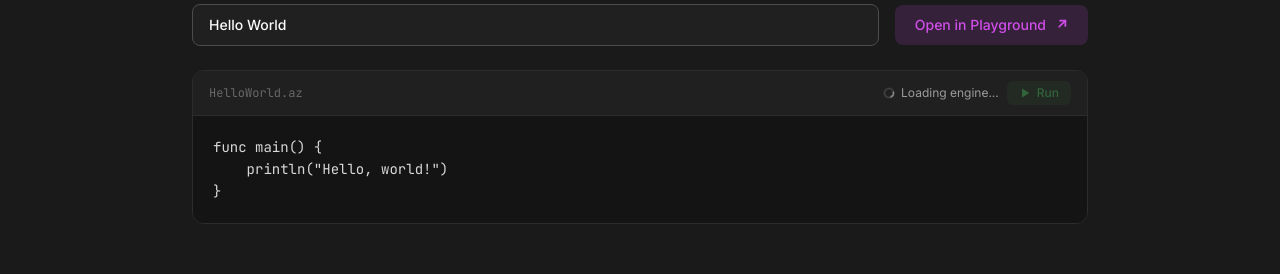
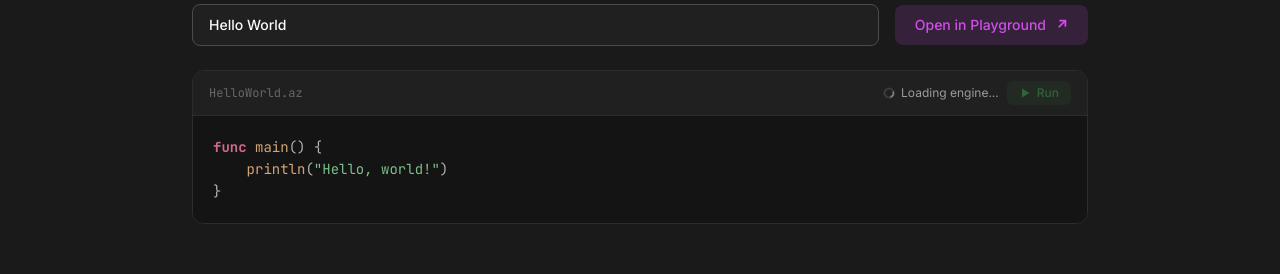
Before and after one commit to azora-tech/azora-lang-website, a React (Vite) app: page / in a window 1280 px wide. Shown: the part 2289-2563 px from the top of the page. Built offline with nearby package versions, Linux system fonts and the light colour scheme.

Commit message:
Fix examples

```diff
--- a/src/components/CodeShowcase.jsx
+++ b/src/components/CodeShowcase.jsx
@@ -1,46 +1,27 @@
-import { useState, useMemo, useEffect } from 'react'
-import { PrismLight as SyntaxHighlighter } from 'react-syntax-highlighter'
-import azoraPrism from '../data/azora-prism'
+import { useState, useMemo } from 'react'
+import Prism from 'prismjs'
+import azoraDef from '../data/azora-prism'
 import { codeExamples } from '../data/codeExamples'
 
-SyntaxHighlighter.registerLanguage('azora', azoraPrism)
+azoraDef(Prism)
 
-export const darkTheme = {
-  'code[class*="language-"]': {
-    color: '#D9D9D9',
-    fontFamily: "'JetBrains Mono', 'Fira Code', 'Cascadia Code', Consolas, monospace",
-    fontSize: '0.875rem',
-    lineHeight: '1.6',
-  },
-  'pre[class*="language-"]': {
-    color: '#D9D9D9',
-    background: '#141414',
-    fontFamily: "'JetBrains Mono', 'Fira Code', 'Cascadia Code', Consolas, monospace",
-    fontSize: '0.875rem',
-    lineHeight: '1.6',
-    padding: '1.25rem',
-    margin: '0',
-    overflow: 'auto',
-    borderRadius: '0',
-  },
-  keyword: { color: '#D16B8E', fontWeight: 'bold' },
-  boolean: { color: '#D16B8E', fontWeight: 'bold' },
-  'class-name': { color: '#5FA89F' },
-  builtin: { color: '#D4A574' },
-  function: { color: '#D4A574' },
-  string: { color: '#7DBF8A' },
-  number: { color: '#ECECEC' },
-  'doc-comment': { color: '#6B9F77', fontStyle: 'italic' },
-  'doc-tag': { color: '#5BA3D0', fontWeight: 'bold' },
-  'doc-param-name': { color: '#D9D9D9' },
-  comment: { color: '#676767', fontStyle: 'italic' },
-  annotation: { color: '#E6C96B' },
-  variable: { color: '#B06FA8', fontStyle: 'italic' },
-  interpolation: { color: '#D9D9D9' },
-  'interpolation-punctuation': { color: '#E6C96B' },
-  operator: { color: '#B2B3B3' },
-  punctuation: { color: '#B2B3B3' },
-}
+const tokenCSS = `
+.az-showcase .token.keyword { color: #D16B8E; font-weight: bold; }
+.az-showcase .token.boolean, .az-showcase .token.null-literal { color: #D16B8E; font-weight: bold; }
+.az-showcase .token.class-name, .az-showcase .token.type-keyword, .az-showcase .token.type-name { color: #5FA89F; }
+.az-showcase .token.builtin, .az-showcase .token.builtin-fn, .az-showcase .token.function { color: #D4A574; }
+.az-showcase .token.string { color: #7DBF8A; }
+.az-showcase .token.number { color: #ECECEC; }
+.az-showcase .token.comment { color: #676767; font-style: italic; }
+.az-showcase .token.doc-comment { color: #6B9F77; font-style: italic; }
+.az-showcase .token.doc-tag { color: #5BA3D0; font-weight: bold; }
+.az-showcase .token.annotation, .az-showcase .token.decorator { color: #E6C96B; }
+.az-showcase .token.variable, .az-showcase .token.preprocessor { color: #B06FA8; font-style: italic; }
+.az-showcase .token.interpolation { color: #D9D9D9; }
+.az-showcase .token.interpolation-punctuation { color: #E6C96B; }
+.az-showcase .token.operator { color: #B2B3B3; }
+.az-showcase .token.punctuation { color: #B2B3B3; }
+`
 
 const PlayIcon = () => (
   <svg width="12" height="12" viewBox="0 0 16 16" fill="currentColor">
@@ -67,17 +48,18 @@ function detectCapabilities(code) {
   return { hasMain, hasTests }
 }
 
+function highlightCode(code) {
+  return Prism.highlight(code, Prism.languages.azora, 'azora')
+}
+
 export default function CodeShowcase({ engine }) {
   const [selected, setSelected] = useState(0)
   const [output, setOutput] = useState(null)
   const [runningMode, setRunningMode] = useState(null)
-  const [mounted, setMounted] = useState(false)
   const example = codeExamples[selected]
 
-  // Force a re-render after mount so PrismLight applies theme correctly
-  useEffect(() => { setMounted(true) }, [])
-
   const { hasMain, hasTests } = useMemo(() => detectCapabilities(example.code), [example.code])
+  const highlighted = useMemo(() => highlightCode(example.code), [example.code])
   const running = runningMode !== null
 
   function handleSelect(i) {
@@ -105,6 +87,7 @@ export default function CodeShowcase({ engine }) {
 
   return (
     <section id="examples" className="py-20 px-4">
+      <style>{tokenCSS}</style>
       <div className="max-w-4xl mx-auto">
         <h2 className="text-3xl font-bold mb-2 text-center">Code Examples</h2>
         <p className="text-az-45 text-center mb-10 max-w-xl mx-auto">
@@ -167,16 +150,20 @@ export default function CodeShowcase({ engine }) {
               )}
             </div>
           </div>
-          {mounted && (
-            <SyntaxHighlighter
-              key={selected}
-              language="azora"
-              style={darkTheme}
-              wrapLongLines
-            >
-              {example.code}
-            </SyntaxHighlighter>
-          )}
+          <pre
+            className="az-showcase overflow-auto"
+            style={{
+              background: '#141414',
+              padding: '1.25rem',
+              margin: 0,
+              fontFamily: "'JetBrains Mono', 'Fira Code', 'Cascadia Code', Consolas, monospace",
+              fontSize: '0.875rem',
+              lineHeight: '1.6',
+              color: '#D9D9D9',
+            }}
+          >
+            <code dangerouslySetInnerHTML={{ __html: highlighted }} />
+          </pre>
           {output && (
             <div className="border-t border-az-75 px-4 py-3 bg-az-95 font-mono text-xs">
               <div className="text-az-60 mb-1">Output</div>
--- a/src/components/Features.jsx
+++ b/src/components/Features.jsx
@@ -138,7 +138,7 @@ const features = [
   { icon: 'tuples', title: 'Tuples', desc: 'Built-in heterogeneous tuples with (a, b, c) syntax. Access elements by position with .0, .1, .2 notation.' },
   { icon: 'async', title: 'Async / Await', desc: 'First-class structured concurrency with tasks, async/await, and launch. Built into the language, not bolted on.' },
   { icon: 'flows', title: 'Flows & Generators', desc: 'Lazy generator sequences with yield. Compose data pipelines that only compute values on demand.' },
-  { icon: 'trees', title: 'Nodes (Inheritance)', desc: 'Single inheritance with node types. Override with repl, prevent extension with leaf, call parent with base.' },
+  { icon: 'trees', title: 'Inheritance', desc: 'Single inheritance with node types. Override with repl, prevent extension with leaf, call parent with base.' },
   { icon: 'testing', title: 'Built-in Testing', desc: 'Test blocks are a language construct. Write tests next to your code with assert and trace, no framework needed.' },
   { icon: 'collections', title: 'Collection Literals', desc: 'Native syntax for arrays, sets (![...]), and maps (["key": val]). Static arrays with fill<T>(size).' },
   { icon: 'errors', title: 'Error Handling', desc: 'Typed error returns with fail, throw, try, and catch. Guard statements for nullable unwrapping. Rescue for recovery.' },
--- a/src/data/codeExamples.js
+++ b/src/data/codeExamples.js
@@ -121,7 +121,7 @@ func main() {
 }`,
   },
   {
-    title: 'Nodes (Inheritance)',
+    title: 'Inheritance',
     code: `node Animal(var name: String) {
     func speak(): String {
         return "..."
@@ -333,38 +333,33 @@ func main() {
 }`,
   },
   {
-    title: 'Bridge (FFI)',
-    code: `// Bridge maps foreign functions to Azora names
-// Each target platform has its own bridge block
-
-@target(.Native)
-bridge .C {
-    func sin as az_sin(x: Real): Real
-    func cos as az_cos(x: Real): Real
-    func sqrt as az_sqrt(x: Real): Real
+    title: 'Pointers & Memory',
+    code: `pack Node {
+    var value: Int
+    var next: Node* = null
 }
 
-@target(.WebJs)
-bridge .JS {
-    func Math.sin as az_sin(x: Real): Real
-    func Math.cos as az_cos(x: Real): Real
-    func Math.sqrt as az_sqrt(x: Real): Real
-}
+func main() {
+    // Heap allocation
+    var a = alloc Node(value: 1, next: null)
+    var b = alloc Node(value: 2, next: null)
+    var c = alloc Node(value: 3, next: null)
 
-@target(.Swift)
-bridge .SWIFT {
-    func Foundation.sin as az_sin(x: Real): Real
-    func Foundation.cos as az_cos(x: Real): Real
-    func Foundation.sqrt as az_sqrt(x: Real): Real
-}
+    // Link nodes: a -> b -> c
+    (*a).next = b
+    (*b).next = c
 
-// Shared public API
-expose scope std {
-    scope math {
-        func sin(x: Real): Real { return az_sin(x) }
-        func cos(x: Real): Real { return az_cos(x) }
-        func sqrt(x: Real): Real { return az_sqrt(x) }
+    // Traverse the linked list
+    var current: Node* = a
+    while current != null {
+        println((*current).value)
+        current = (*current).next
     }
+
+    // Cleanup
+    drop c
+    drop b
+    drop a
 }`,
   },
   {
@@ -384,7 +379,7 @@ solo Database {
     var connected: Bool = false
 
     func connect() {
-        self.connected = true
+        connected = true
         println("Database connected")
     }
 
@@ -401,7 +396,10 @@ wrap AppModule {
 }
 
 func main() {
-    // Resolve singletons from the container
+    // Start the DI container lifecycle
+    AppModule.initLifecycle()
+
+    // Resolve singletons from the active wrap
     fin logger = inject Logger
     fin db = inject Database
 
@@ -409,6 +407,9 @@ func main() {
     db.connect()
     fin result = db.query("SELECT * FROM users")
     logger.log(result)
+
+    // End lifecycle, runs solo destructors
+    AppModule.endLifecycle()
 }`,
   },
   {
@@ -429,7 +430,7 @@ view Greeting(name: String) {
     println("Visited \${visits} times")
 
     // Side effects that track dependencies
-    effect (name) {
+    effect name {
         println("Name changed to: \${name}")
     }
 }
--- a/src/engine/wasmLoader.js
+++ b/src/engine/wasmLoader.js
@@ -14,14 +14,14 @@ export async function loadWasmEngine(version) {
     document.head.appendChild(script)
   })
 
-  // The Kotlin/WASM webpack bundle exports to globalThis.compiler
-  // The module loads async chunks (WASM), so we poll until azInterpret is a callable function
-  const ns = await waitForModule()
+  // The Kotlin/WASM webpack bundle sets globalThis.compiler as an async module.
+  // It's thenable, so we can await it to get the resolved exports.
+  const mod = await waitForExports()
 
   return {
     async interpret(source) {
       try {
-        const json = await ns.azInterpret(source)
+        const json = await mod.azInterpret(source)
         return JSON.parse(json)
       } catch (e) {
         return { success: false, output: '', errors: e.message || String(e) }
@@ -29,7 +29,7 @@ export async function loadWasmEngine(version) {
     },
     async runTests(source) {
       try {
-        const json = await ns.azRunTests(source)
+        const json = await mod.azRunTests(source)
         return JSON.parse(json)
       } catch (e) {
         return { success: false, output: '', errors: e.message || String(e) }
@@ -38,13 +38,25 @@ export async function loadWasmEngine(version) {
   }
 }
 
-async function waitForModule(maxAttempts = 100) {
+async function waitForExports(maxAttempts = 200) {
   for (let i = 0; i < maxAttempts; i++) {
     const mod = globalThis.compiler
-    if (mod && typeof mod.azInterpret === 'function') {
-      return mod
+    if (mod) {
+      // The webpack async module is thenable. Await it to resolve exports.
+      try {
+        const resolved = await mod
+        if (resolved && typeof resolved.azInterpret === 'function') {
+          return resolved
+        }
+      } catch (_) {
+        // Not yet ready, keep polling
+      }
+      // Also check if exports are directly available (non-async case)
+      if (typeof mod.azInterpret === 'function') {
+        return mod
+      }
     }
-    await new Promise(r => setTimeout(r, 100))
+    await new Promise(r => setTimeout(r, 50))
   }
   throw new Error('WASM module did not initialize within timeout')
 }
```
Also changed, not shown: public/wasm/0.0.1/azoraLang.js, 2 other files (tests, documents, lock files or other folders).
